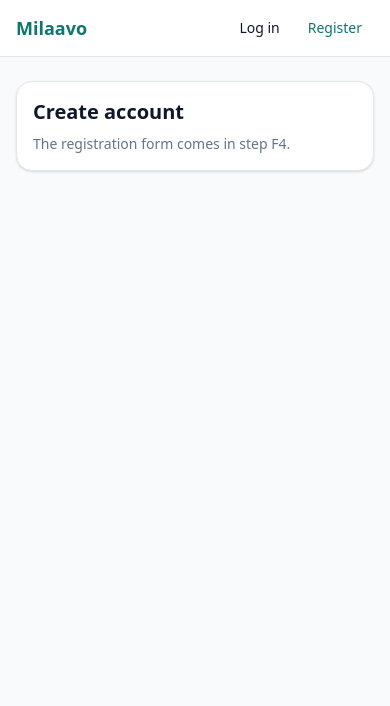
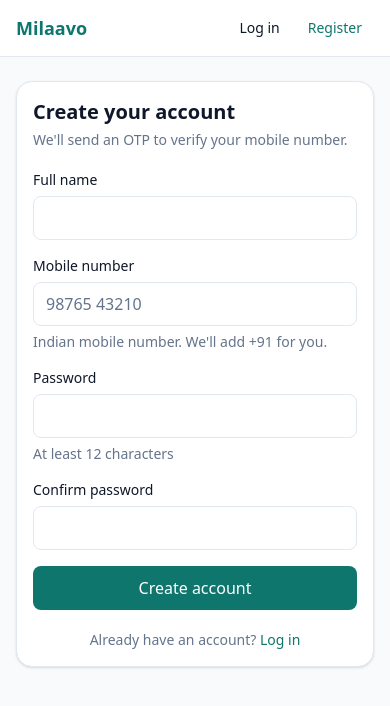
Before and after one commit to murali590/milaavo, a React (Vite) app in the folder frontend/: page /register in a window 390 px wide. Shown: the top 706 px of the page. Built offline with nearby package versions, Linux system fonts and the light colour scheme.

Commit message:
Add registration form with validation and server error handling
react-hook-form + zod mirroring backend limits, Indian mobile normalisation to +91, server field errors shown under inputs, and navigation to the OTP page. Add G-30 to the gap list.

```diff
--- a/frontend/package.json
+++ b/frontend/package.json
@@ -11,12 +11,15 @@
   },
   "dependencies": {
     "@fontsource-variable/inter": "^5.3.0",
+    "@hookform/resolvers": "^6.0.1",
     "@tailwindcss/vite": "^4.3.3",
     "axios": "^1.20.0",
     "react": "^19.3.1",
     "react-dom": "^19.3.1",
+    "react-hook-form": "^7.91.0",
     "react-router": "^7.18.4",
-    "tailwindcss": "^4.3.3"
+    "tailwindcss": "^4.3.3",
+    "zod": "^4.6.7"
   },
   "devDependencies": {
     "@eslint/js": "^10.0.1",
--- a/frontend/src/app/router.tsx
+++ b/frontend/src/app/router.tsx
@@ -5,6 +5,7 @@ import { HomeRedirect, RedirectIfAuthenticated, RequireAuth } from '../features/
 import { LoginPage } from '../features/auth/pages/LoginPage'
 import { RegisterPage } from '../features/auth/pages/RegisterPage'
 import { ReportsPage } from '../features/reports/pages/ReportsPage'
+import { VerifyMobilePage } from '../features/auth/pages/VerifyMobilePage'
 
 export const router = createBrowserRouter([
   {
@@ -16,13 +17,14 @@ export const router = createBrowserRouter([
         children: [
           { path: 'login', element: <LoginPage /> },
           { path: 'register', element: <RegisterPage /> },
+          { path: 'verify-mobile', element: <VerifyMobilePage /> }
         ],
       },
       {
         element: <RequireAuth />,
         children: [{ path: 'reports', element: <ReportsPage /> }],
       },
-      { path: '*', element: <NotFoundPage /> },
+      { path: '*', element: <NotFoundPage /> }
     ],
   },
 ])
--- /dev/null
+++ b/frontend/src/features/auth/api.ts
@@ -0,0 +1,21 @@
+import { http } from '../../shared/api/http'
+import type {
+  RegisterRequest,
+  RegisterResponse,
+  ResendOtpResponse,
+  VerifyMobileRequest,
+} from './types'
+
+export async function registerUser(body: RegisterRequest): Promise<RegisterResponse> {
+  const { data } = await http.post<RegisterResponse>('/api/auth/register', body)
+  return data
+}
+
+export async function verifyMobile(body: VerifyMobileRequest): Promise<void> {
+  await http.post('/api/auth/verify-mobile', body)
+}
+
+export async function resendVerificationOtp(userId: string): Promise<ResendOtpResponse> {
+  const { data } = await http.post<ResendOtpResponse>('/api/auth/verify/resend-otp', { userId })
+  return data
+}
--- a/frontend/src/features/auth/pages/RegisterPage.tsx
+++ b/frontend/src/features/auth/pages/RegisterPage.tsx
@@ -1,10 +1,123 @@
-import { Card } from '../../../shared/ui'
+import { useState } from 'react'
+import { useForm } from 'react-hook-form'
+import { zodResolver } from '@hookform/resolvers/zod'
+import { Link, useNavigate } from 'react-router'
+import { registerUser } from '../api'
+import { normalizeIndianMobile, registerSchema, type RegisterFormValues } from '../schemas'
+import type { VerifyMobileState } from '../types'
+import { isApiError } from '../../../shared/api/ApiError'
+import { ErrorCode } from '../../../shared/api/errorCodes'
+import { applyServerFieldErrors } from '../../../shared/forms/applyServerFieldErrors'
+import { Alert, Button, Card, TextField } from '../../../shared/ui'
+
+// Fields the backend may report errors for.
+const SERVER_FIELDS = ['name', 'mobileNumber', 'password'] as const
 
 export function RegisterPage() {
+  const navigate = useNavigate()
+  const [formError, setFormError] = useState<string | null>(null)
+
+  const {
+    register,
+    handleSubmit,
+    setError,
+    formState: { errors, isSubmitting },
+  } = useForm<RegisterFormValues>({
+    resolver: zodResolver(registerSchema),
+    mode: 'onTouched',
+  })
+
+  async function onSubmit(values: RegisterFormValues) {
+    setFormError(null)
+
+    try {
+      const response = await registerUser({
+        name: values.name,
+        mobileNumber: normalizeIndianMobile(values.mobileNumber) ?? values.mobileNumber,
+        password: values.password,
+      })
+
+      const state: VerifyMobileState = {
+        userId: response.userId,
+        challengeId: response.challengeId,
+        mobileNumber: response.mobileNumber,
+      }
+      navigate('/verify-mobile', { state })
+    } catch (error) {
+      if (!isApiError(error)) {
+        setFormError('Something went wrong. Please try again.')
+        return
+      }
+
+      if (error.code === ErrorCode.MOBILE_NUMBER_ALREADY_REGISTERED) {
+        setError('mobileNumber', {
+          type: 'server',
+          message: 'This number is already registered. Please log in instead.',
+        })
+        return
+      }
+
+      if (error.code === ErrorCode.VALIDATION_ERROR && applyServerFieldErrors(error, setError, SERVER_FIELDS)) {
+        return
+      }
+
+      setFormError(error.message)
+    }
+  }
+
   return (
-    <Card className="mx-auto max-w-sm space-y-2">
-      <h1 className="text-xl font-semibold">Create account</h1>
-      <p className="text-sm text-ink-muted">The registration form comes in step F4.</p>
+    <Card className="mx-auto max-w-sm space-y-5">
+      <div>
+        <h1 className="text-xl font-semibold">Create your account</h1>
+        <p className="mt-1 text-sm text-ink-muted">We'll send an OTP to verify your mobile number.</p>
+      </div>
+
+      {formError && <Alert tone="danger">{formError}</Alert>}
+
+      <form className="space-y-4" onSubmit={handleSubmit(onSubmit)} noValidate>
+        <TextField
+          label="Full name"
+          autoComplete="name"
+          error={errors.name?.message}
+          {...register('name')}
+        />
+        <TextField
+          label="Mobile number"
+          type="tel"
+          inputMode="tel"
+          autoComplete="tel"
+          placeholder="98765 43210"
+          hint="Indian mobile number. We'll add +91 for you."
+          error={errors.mobileNumber?.message}
+          {...register('mobileNumber')}
+        />
+        <TextField
+          label="Password"
+          type="password"
+          autoComplete="new-password"
+          hint="At least 12 characters"
+          error={errors.password?.message}
+          {...register('password')}
+        />
+        <TextField
+          label="Confirm password"
+          type="password"
+          autoComplete="new-password"
+          error={errors.confirmPassword?.message}
+          {...register('confirmPassword')}
+        />
+
+        <Button type="submit" fullWidth loading={isSubmitting}>
+          Create account
+        </Button>
+      </form>
+
+      <p className="text-center text-sm text-ink-muted">
+        Already have an account?{' '}
+        <Link to="/login" className="font-medium text-brand hover:underline">
+          Log in
+        </Link>
+      </p>
     </Card>
   )
 }
--- /dev/null
+++ b/frontend/src/features/auth/pages/VerifyMobilePage.tsx
@@ -0,0 +1,32 @@
+import { Link, useLocation } from 'react-router'
+import type { VerifyMobileState } from '../types'
+import { Alert, Card } from '../../../shared/ui'
+
+export function VerifyMobilePage() {
+  const location = useLocation()
+  const state = location.state as VerifyMobileState | null
+
+  // Navigation state is lost on page reload.
+  if (!state) {
+    return (
+      <Card className="mx-auto max-w-sm space-y-4">
+        <h1 className="text-xl font-semibold">Verify your mobile</h1>
+        <Alert tone="warning">We couldn't find your registration details. Please register again or log in.</Alert>
+        <div className="flex gap-4 text-sm font-medium">
+          <Link to="/register" className="text-brand hover:underline">Register</Link>
+          <Link to="/login" className="text-brand hover:underline">Log in</Link>
+        </div>
+      </Card>
+    )
+  }
+
+  return (
+    <Card className="mx-auto max-w-sm space-y-2">
+      <h1 className="text-xl font-semibold">Verify your mobile</h1>
+      <p className="text-sm text-ink-muted">
+        We sent a 6-digit OTP to <span className="font-medium text-ink">{state.mobileNumber}</span>.
+      </p>
+      <p className="text-sm text-ink-muted">The OTP form comes in step F4b.</p>
+    </Card>
+  )
+}
--- /dev/null
+++ b/frontend/src/features/auth/schemas.ts
@@ -0,0 +1,31 @@
+import { z } from 'zod'
+
+// Accepts "98765 43210", "+91 98765 43210", "09876543210" ... and returns "+919876543210".
+// Indian mobile numbers only for now: 10 digits starting with 6-9.
+export function normalizeIndianMobile(input: string): string | null {
+  const compact = input.replace(/[\s-]/g, '')
+  const match = /^(?:\+91|91|0)?([6-9]\d{9})$/.exec(compact)
+  return match ? `+91${match[1]}` : null
+}
+
+// Same limits as RegisterRequest in the backend (name 100, password 12-72).
+export const registerSchema = z
+  .object({
+    name: z.string().trim().min(1, 'Name is required').max(100, 'Name must be at most 100 characters'),
+    mobileNumber: z
+      .string()
+      .trim()
+      .min(1, 'Mobile number is required')
+      .refine((value) => normalizeIndianMobile(value) !== null, 'Enter a valid 10-digit Indian mobile number'),
+    password: z
+      .string()
+      .min(12, 'Password must be at least 12 characters')
+      .max(72, 'Password must be at most 72 characters'),
+    confirmPassword: z.string().min(1, 'Please confirm your password'),
+  })
+  .refine((values) => values.password === values.confirmPassword, {
+    message: 'Passwords do not match',
+    path: ['confirmPassword'],
+  })
+
+export type RegisterFormValues = z.infer<typeof registerSchema>
--- /dev/null
+++ b/frontend/src/shared/forms/applyServerFieldErrors.ts
@@ -0,0 +1,21 @@
+import type { FieldValues, Path, UseFormSetError } from 'react-hook-form'
+import type { ApiError } from '../api/ApiError'
+
+// Puts the backend's fieldErrors under the matching form fields.
+// Returns true if at least one error was placed, so the caller knows it was handled.
+export function applyServerFieldErrors<T extends FieldValues>(
+  error: ApiError,
+  setError: UseFormSetError<T>,
+  fields: readonly Path<T>[],
+): boolean {
+  let applied = false
+
+  for (const [field, message] of Object.entries(error.fieldErrors)) {
+    if ((fields as readonly string[]).includes(field)) {
+      setError(field as Path<T>, { type: 'server', message })
+      applied = true
+    }
+  }
+
+  return applied
+}
```
Also changed, not shown: frontend/src/features/auth/types.ts (+34 -0 lines), 2 other files (tests, documents, lock files or other folders).
